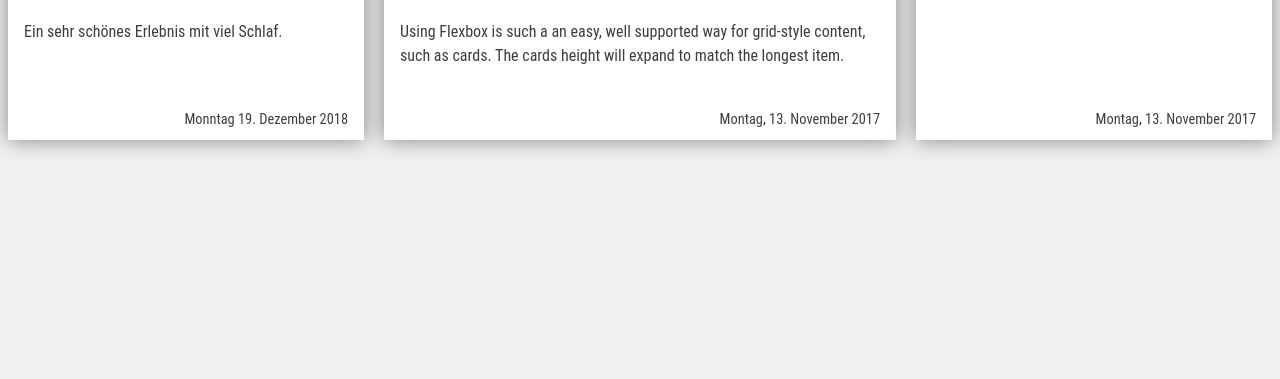
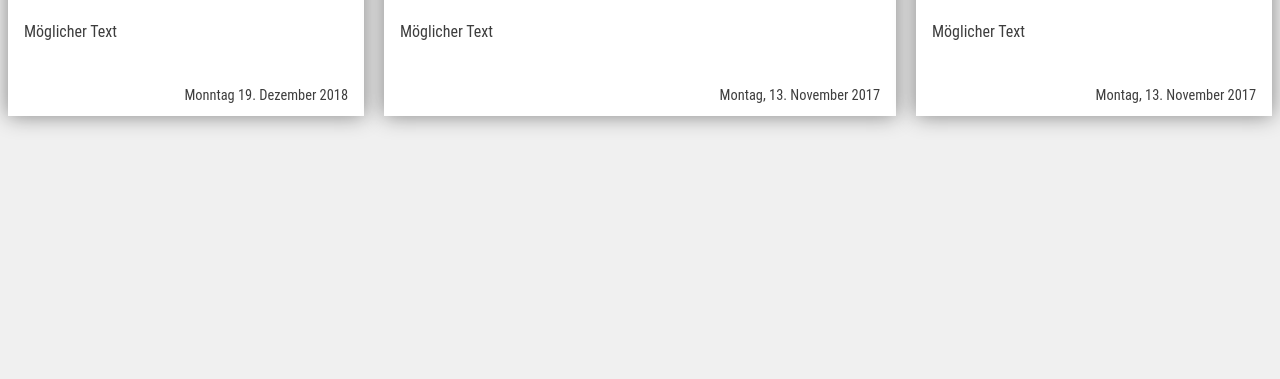
Before and after one commit to js-box/uk, a plain HTML site: page Html/index.html in a window 1280 px wide. Shown: the part 421-800 px from the top of the page. Drawn offline with Linux system fonts and the light colour scheme.

Commit message:
startseite1

```diff
--- a/Html/index.html
+++ b/Html/index.html
@@ -20,7 +20,7 @@
                 </div>
             </div>
             <div class="card-body">
-                Ein sehr schönes Erlebnis mit viel Schlaf.
+                Möglicher Text
             </div>
             <div class="card-footer">
                 Monntag 19. Dezember 2018
@@ -34,7 +34,7 @@
                         </div>
                     </div>
                     <div class="card-body">
-                        Using Flexbox is such a an easy, well supported way for grid-style content, such as cards. The cards height will expand to match the longest item.
+                        Möglicher Text
                     </div>
                     <div class="card-footer">
                         Montag, 13. November 2017
@@ -47,7 +47,7 @@
             </div>
             </div>
             <div class="card-body">
-
+                Möglicher Text
             </div>
             <div class="card-footer">
                 Montag, 13. November 2017
```
